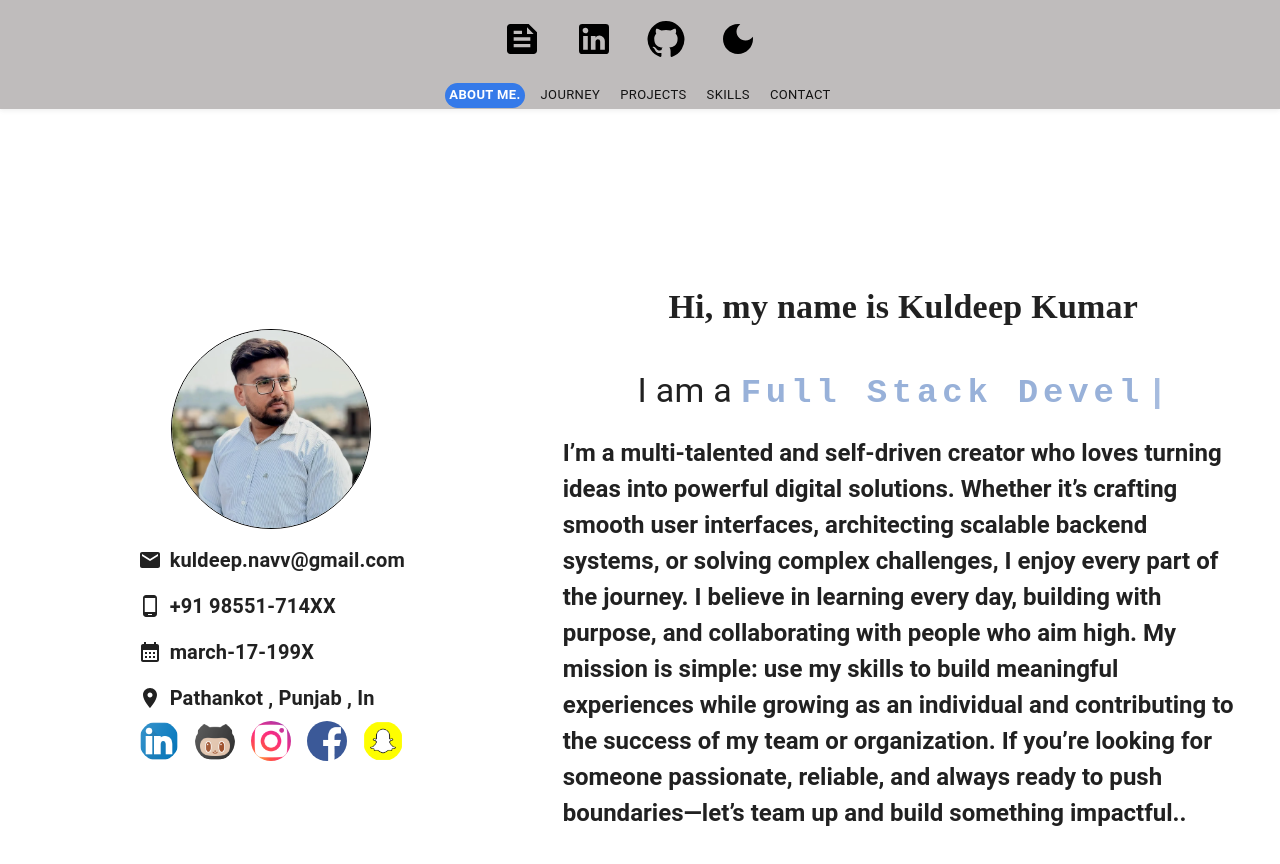
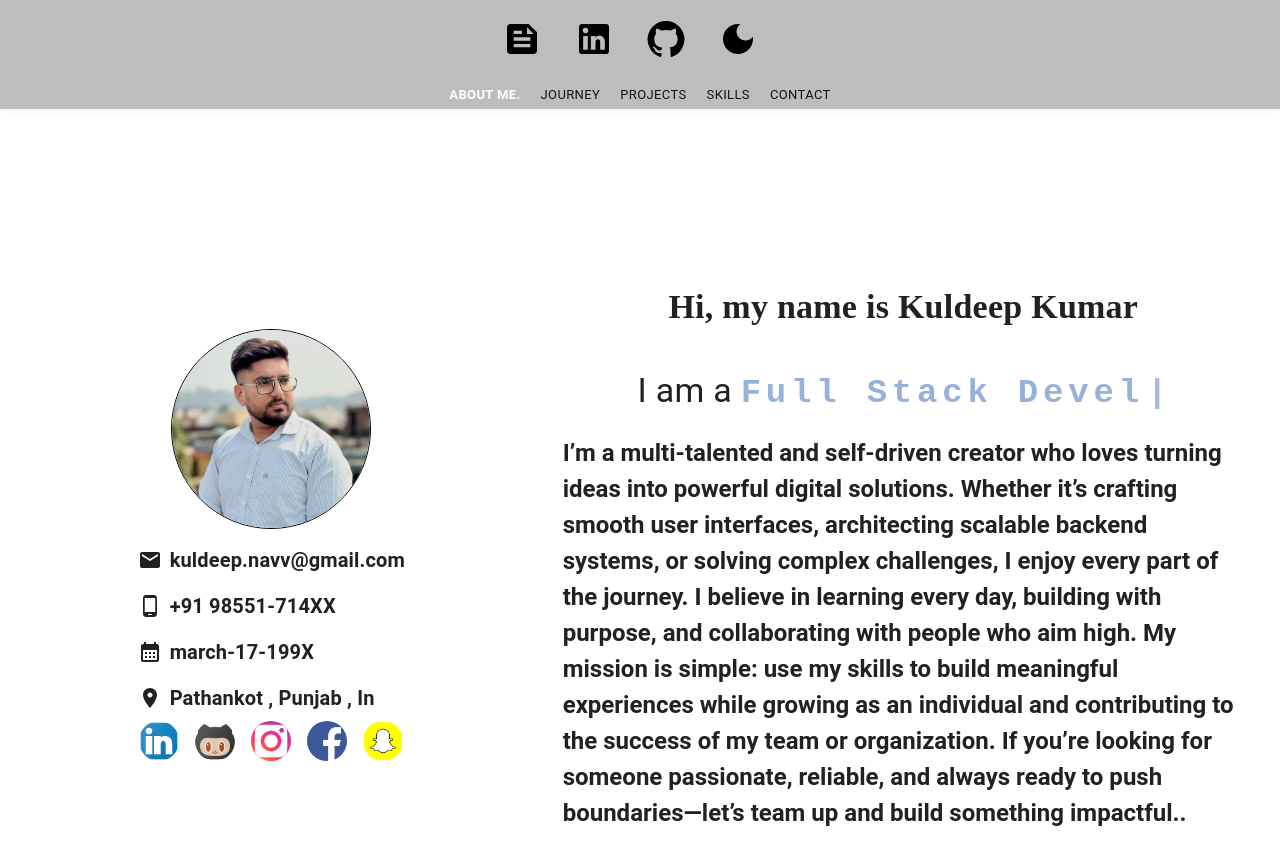
Before and after one commit to Kuldeep-Angural/portfolio, a React (Create React App) app: page / in a window 1280 px wide. Shown: the top 864 px of the page. Built offline with nearby package versions, Linux system fonts and the light colour scheme.

Commit message:
minor fixing

```diff
--- a/src/component/navbar/NavBar.js
+++ b/src/component/navbar/NavBar.js
@@ -27,8 +27,6 @@ const NavBar = ({ chacked, onChange }) => {
       <Button
         style={{
           color: active ? "white" : "inherit",
-          backgroundColor: active ? "#357ae9ff" : "transparent",
-          borderRadius: "20px",
           padding: "1px 4px",
           margin: "0 6px",
           fontWeight: active ? "bold" : "normal",
```
